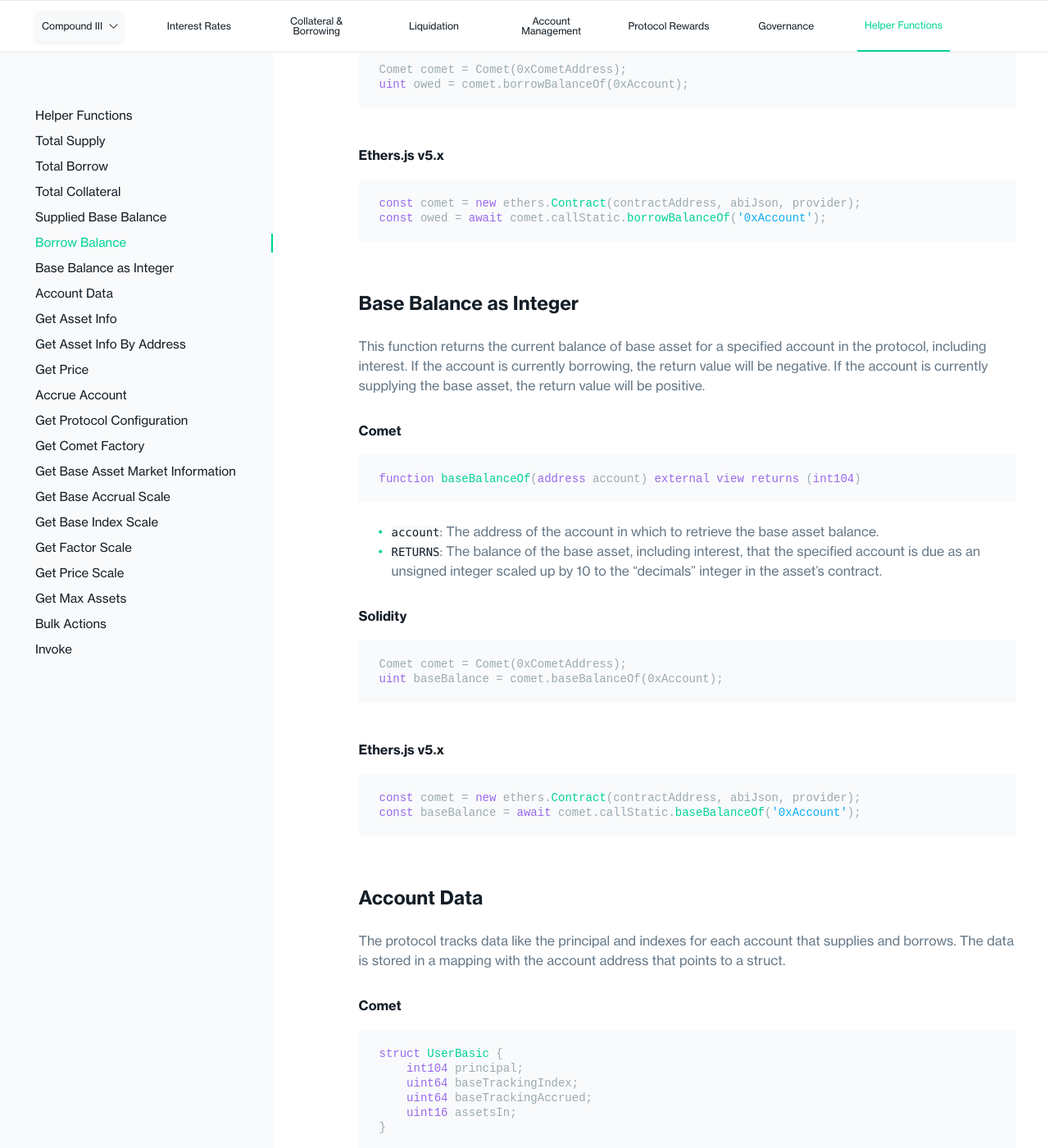
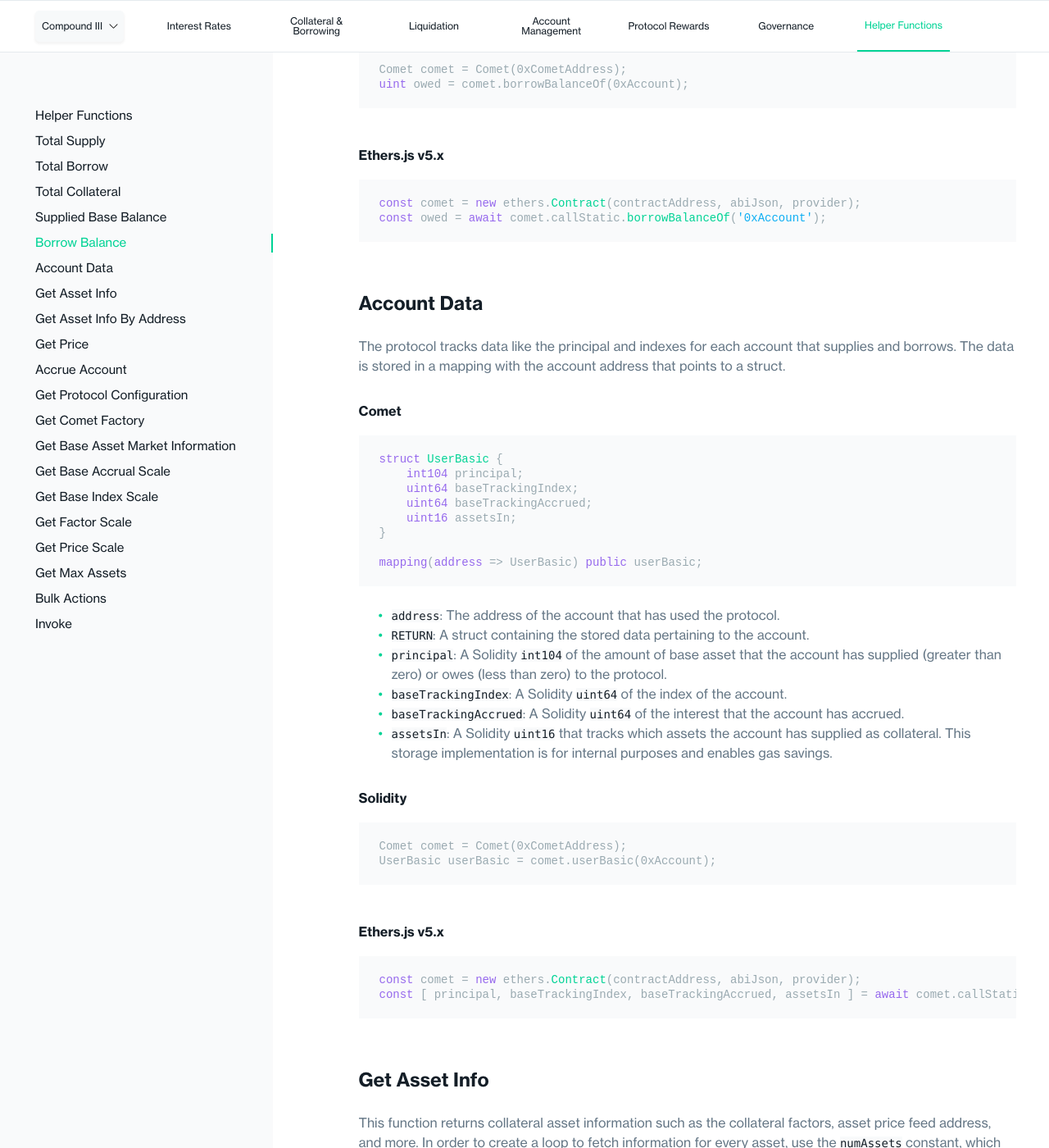
Before and after one commit to compound-finance/compound-finance.github.io, a Jekyll site: the page built from docs/pages/v3/helper-functions.md, in a window 1280 px wide and 1400 px high, scrolled down 3469 px. Shown: the whole window at 82% size. Built offline with Jekyll 4.4.1, drawn with Linux system fonts in a browser that asks for light colours.

Commit message:
Remove reference to baseBalanceOf. This method was deprecated prior to the first Comet deployment. (#38)

````diff
--- a/docs/pages/v3/helper-functions.md
+++ b/docs/pages/v3/helper-functions.md
@@ -12,7 +12,6 @@
   total-collateral: Total Collateral
   supplied-base-balance: Supplied Base Balance
   borrow-balance: Borrow Balance
-  base-balance-as-integer: Base Balance as Integer
   account-data: Account Data
   get-asset-info: Get Asset Info
   get-asset-info-by-address: Get Asset Info By Address
@@ -169,33 +168,6 @@
 ```js
 const comet = new ethers.Contract(contractAddress, abiJson, provider);
 const owed = await comet.callStatic.borrowBalanceOf('0xAccount');
-```
-
-### Base Balance as Integer
-
-This function returns the current balance of base asset for a specified account in the protocol, including interest. If the account is currently borrowing, the return value will be negative. If the account is currently supplying the base asset, the return value will be positive.
-
-#### Comet
-
-```solidity
-function baseBalanceOf(address account) external view returns (int104)
-```
-
-* `account`: The address of the account in which to retrieve the base asset balance.
-* `RETURNS`: The balance of the base asset, including interest, that the specified account is due as an unsigned integer scaled up by 10 to the "decimals" integer in the asset's contract.
-
-#### Solidity
-
-```solidity
-Comet comet = Comet(0xCometAddress);
-uint baseBalance = comet.baseBalanceOf(0xAccount);
-```
-
-#### Ethers.js v5.x
-
-```js
-const comet = new ethers.Contract(contractAddress, abiJson, provider);
-const baseBalance = await comet.callStatic.baseBalanceOf('0xAccount');
 ```
 
 ### Account Data
````
